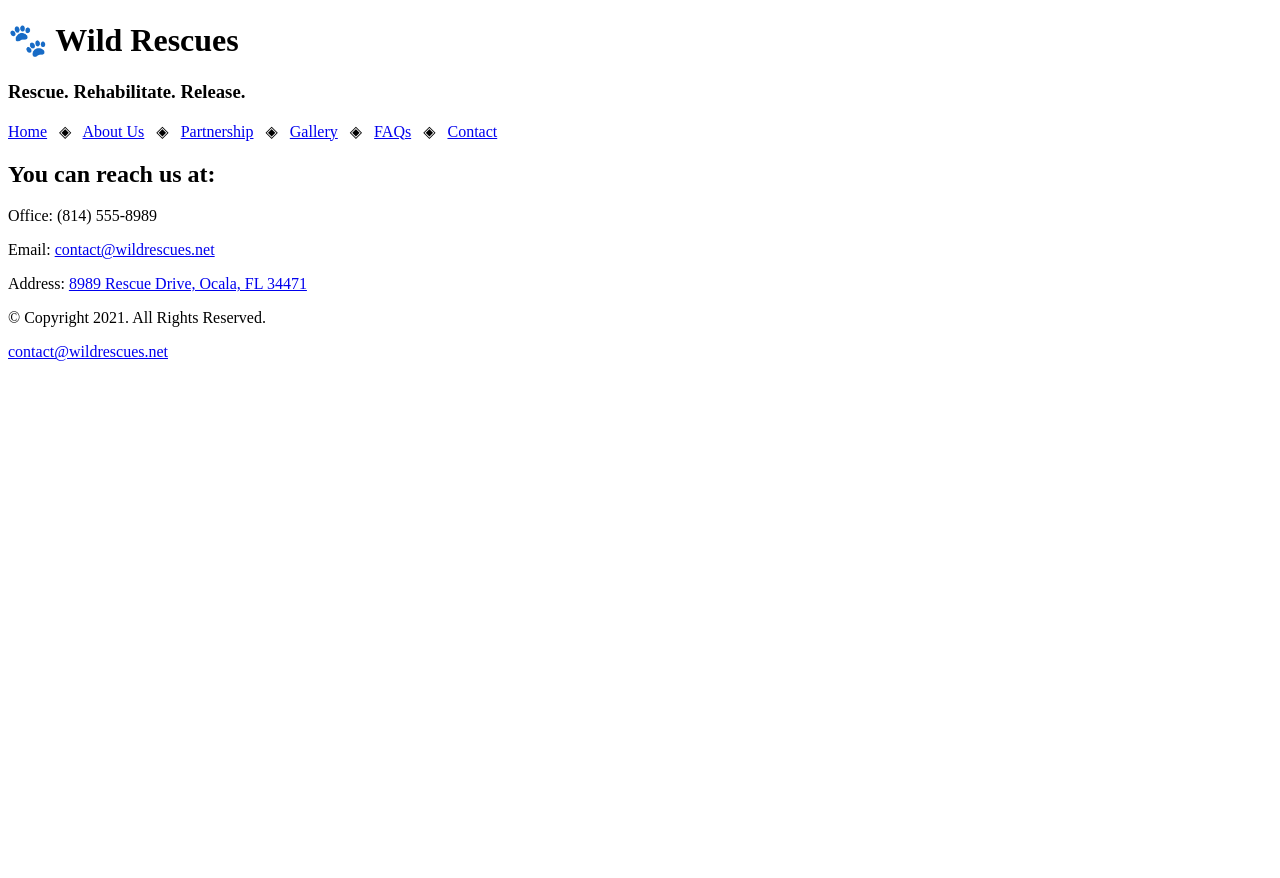
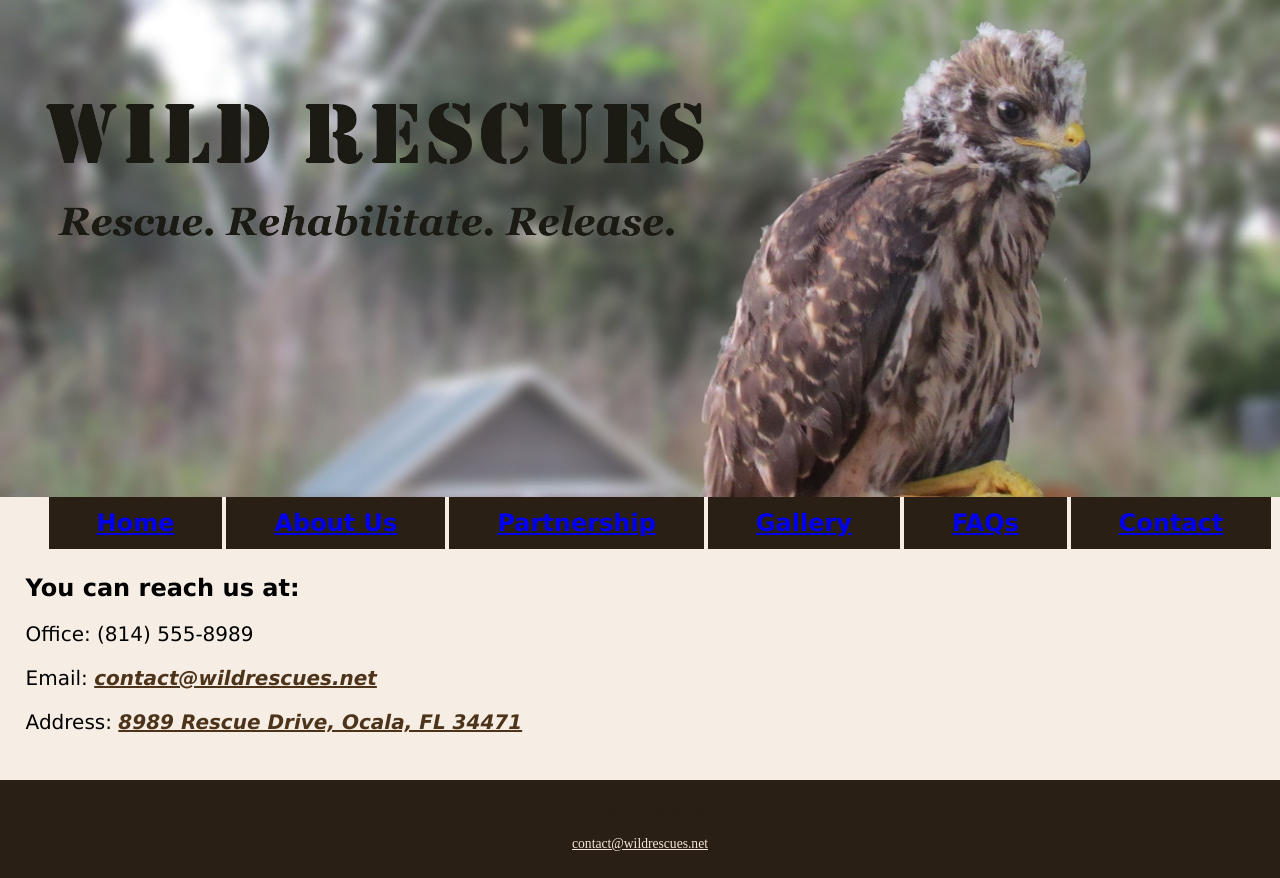
Before and after one commit to 144Sp24/ch4lab2-MAerynM, a plain HTML site: page contact.html in a window 1280 px wide. Before the commit the page ends 800 px from the top, so only its background shows below. Drawn offline with Linux system fonts and the light colour scheme.

Commit message:
turn9ing in

```diff
--- a/contact.html
+++ b/contact.html
@@ -8,21 +8,25 @@
 <head>
 	<title>Wild Rescues: Contact</title>
 	<meta charset="utf-8">
+    <link rel="stylesheet" href="css/style.css">
 </head>
 <body>
 
 	<header>
-		<h1>&#128062; Wild Rescues</h1>
-		<h3>Rescue. Rehabilitate. Release.</h3>
+     <a href="index.html">
+       <img src="images/baby-hawk.jpg" alt="rescued baby hawk">
+     </a>
 	</header>
 
 	<nav>
-		<p><a href="index.html">Home</a> &nbsp; &#9672; &nbsp;
-		<a href="about.html">About Us</a> &nbsp; &#9672; &nbsp;
-		<a href="partnership.html">Partnership</a> &nbsp; &#9672; &nbsp;
-		<a href="gallery.html">Gallery</a> &nbsp; &#9672; &nbsp;
-		<a href="faqs.html">FAQs</a> &nbsp; &#9672; &nbsp;
-		<a href="contact.html">Contact</a></p>
+		<ul>
+            <li><a href="index.html">Home</a></li>
+            <li><a href="about.html">About Us</a></li>
+            <li><a href="partnership.html">Partnership</a></li>
+            <li><a href="gallery.html">Gallery</a></li>
+            <li><a href="faqs.html">FAQs</a></li>
+            <li><a href="contact.html">Contact</a></li>
+        </ul>
 	</nav>
 
 	<!-- Use the main area to add the main content to the webpage -->
@@ -32,8 +36,8 @@
 
             <h2>You can reach us at:</h2>
             <p>Office: (814) 555-8989</p>
-            <p>Email: <a href="mailto:contact@wildrescues.net">contact@wildrescues.net</a></p>
-            <p>Address: <a href="https://goo.gl/maps/BTJzjc2tALd4RDWA8" target="_blank">8989 Rescue Drive, Ocala, FL 34471</a></p>
+            <p>Email: <a class="link" href="mailto:contact@wildrescues.net">contact@wildrescues.net</a></p>
+            <p>Address: <a class="link"href="https://goo.gl/maps/BTJzjc2tALd4RDWA8" target="_blank">8989 Rescue Drive, Ocala, FL 34471</a></p>
 
         </div>
 
```
Also changed, not shown: images/baby-hawk.jpg (renamed from baby-hawk.jpg).
